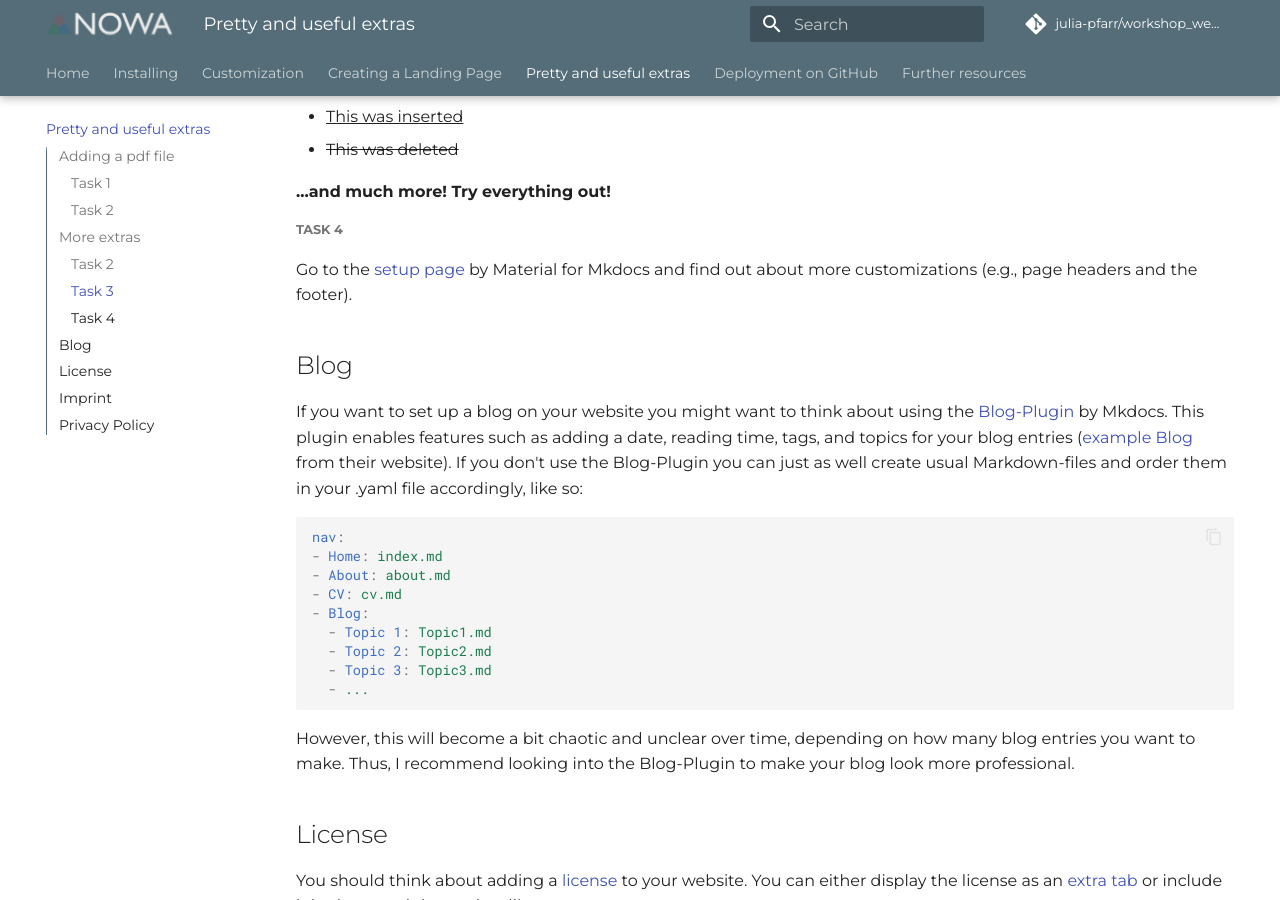
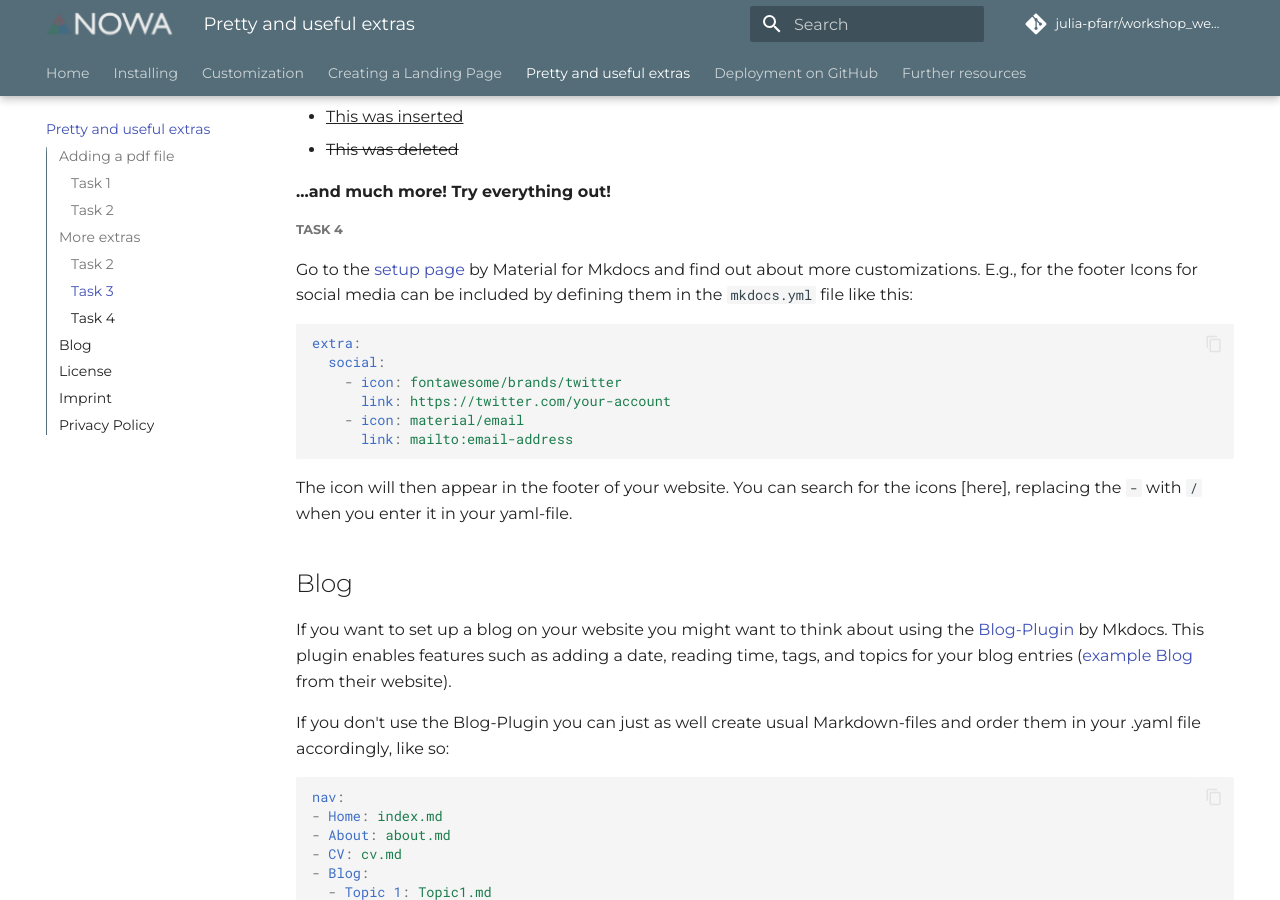
Before and after one commit to julia-pfarr/workshop_webdesign, an MkDocs documentation site: the page built from docs/extras.md, in a window 1280 px wide and 900 px high, scrolled down 2539 px. Built offline with MkDocs 1.6.1 and Material for MkDocs 9.7.7, drawn with Linux system fonts in a browser that asks for light colours; comment, search, counter and statistics services are not loaded; the version menu is left out.

Commit message:
re-order footer entry

````diff
--- a/docs/extras.md
+++ b/docs/extras.md
@@ -103,12 +103,23 @@ Highlighting:
 
 ##### Task 4
 
-Go to the [setup page] by Material for Mkdocs and find out about more customizations (e.g., page headers and the footer).
+Go to the [setup page] by Material for Mkdocs and find out about more customizations. E.g., for the footer Icons for social media can be included by defining them in the `mkdocs.yml` file like this:
+```yaml
+extra:
+  social:
+    - icon: fontawesome/brands/twitter
+      link: https://twitter.com/your-account
+    - icon: material/email
+      link: mailto:email-address
+```
+The icon will then appear in the footer of your website. You can search for the icons [here], replacing the `-` with `/` when you enter it in your yaml-file.
 
 
 ## Blog
 
-If you want to set up a blog on your website you might want to think about using the [Blog-Plugin] by Mkdocs. This plugin enables features such as adding a date, reading time, tags, and topics for your blog entries ([example Blog] from their website). If you don't use the Blog-Plugin you can just as well create usual Markdown-files and order them in your .yaml file accordingly, like so:
+If you want to set up a blog on your website you might want to think about using the [Blog-Plugin] by Mkdocs. This plugin enables features such as adding a date, reading time, tags, and topics for your blog entries ([example Blog] from their website).
+
+If you don't use the Blog-Plugin you can just as well create usual Markdown-files and order them in your .yaml file accordingly, like so:
 ```yaml
 nav:
 - Home: index.md
````
Also changed, not shown: docs/custom.md (+0 -1 lines), docs/installing.md (+2 -2 lines).
